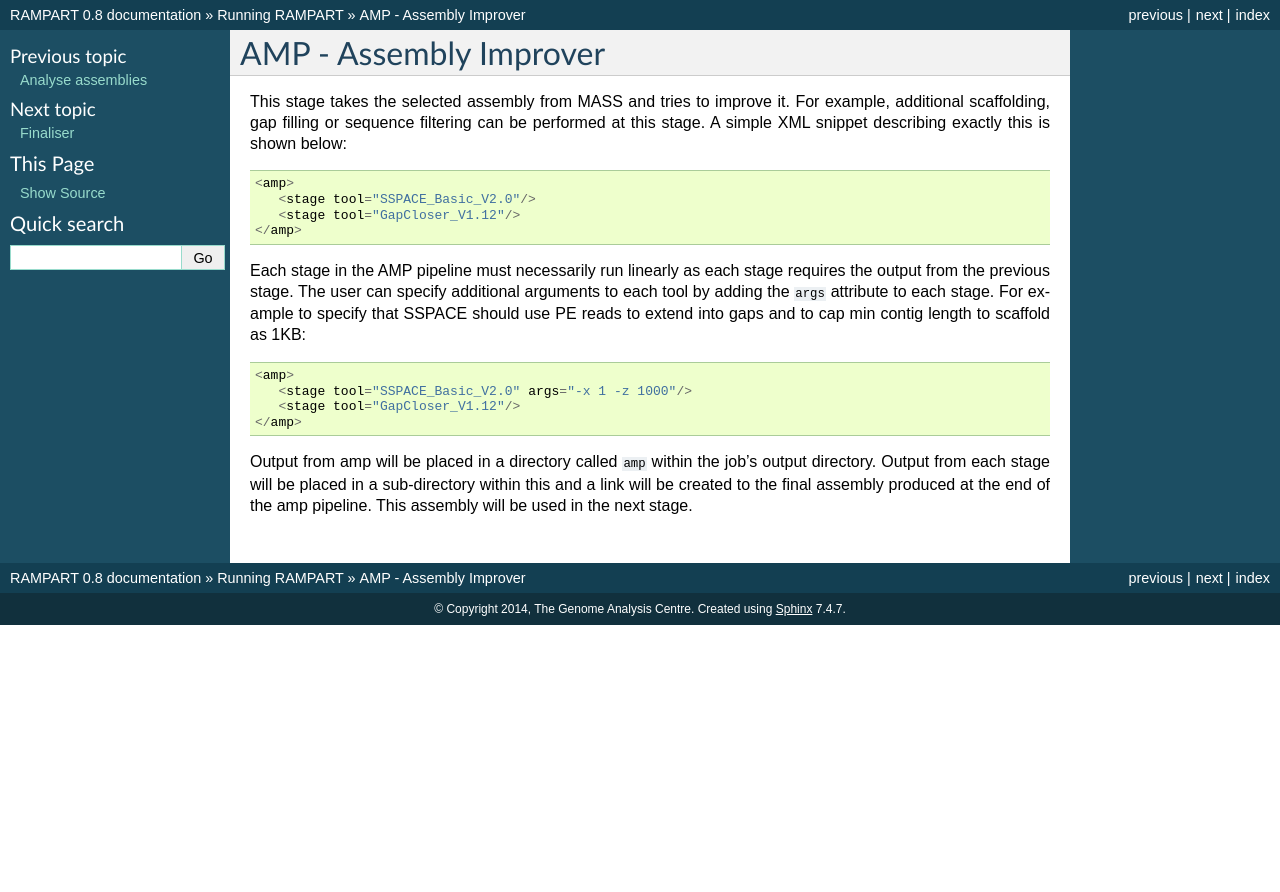
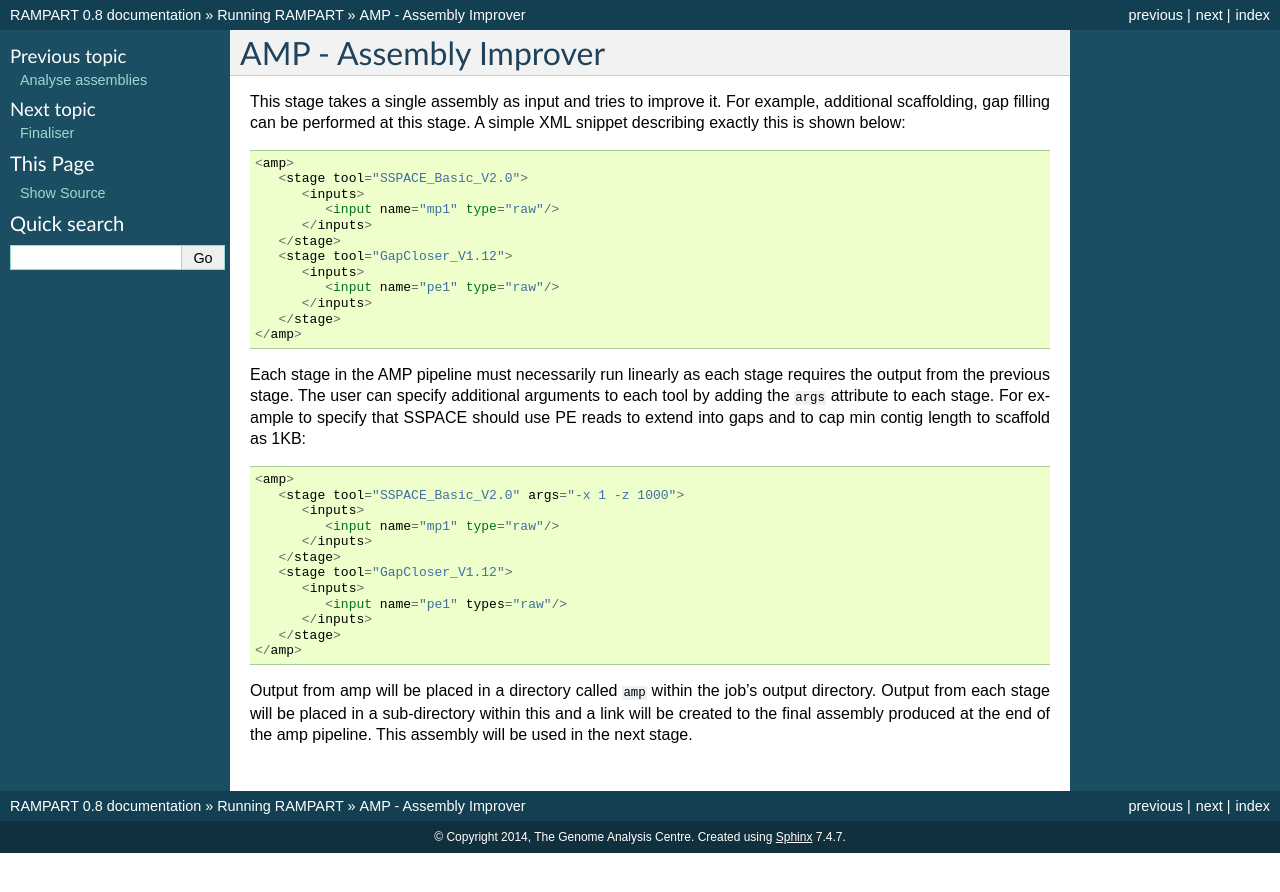
Before and after one commit to TGAC/RAMPART, a Sphinx documentation site: the page built from doc/source/amp.rst, in a window 1280 px wide. Shown: the top 892 px of the page. Built offline with Sphinx 7.4.7, drawn with Linux system fonts in a browser that asks for light colours.

```diff
--- a/doc/source/acknowledgements.rst
+++ b/doc/source/acknowledgements.rst
@@ -8,4 +8,6 @@ Acknowledgements
 * Tony Burdett (EBI)
 * Ricardo Ramirez (TGAC)
 * Purnima Pachori (TGAC)
+* Mark McCullen (TGAC)
+* Ram ...
 * And everyone who contributed to making the tools RAMPART depends on!
--- a/doc/source/amp.rst
+++ b/doc/source/amp.rst
@@ -3,13 +3,21 @@
 AMP - Assembly Improver
 =======================
 
-This stage takes the selected assembly from MASS and tries to improve it.  For example, additional scaffolding, gap
-filling or sequence filtering can be performed at this stage.  A simple XML snippet describing exactly this is shown
+This stage takes a single assembly as input and tries to improve it.  For example, additional scaffolding, gap
+filling can be performed at this stage.  A simple XML snippet describing exactly this is shown
 below::
 
    <amp>
-      <stage tool="SSPACE_Basic_V2.0"/>
-      <stage tool="GapCloser_V1.12"/>
+      <stage tool="SSPACE_Basic_V2.0">
+         <inputs>
+            <input name="mp1" type="raw"/>
+         </inputs>
+      </stage>
+      <stage tool="GapCloser_V1.12">
+         <inputs>
+            <input name="pe1" type="raw"/>
+         </inputs>
+      </stage>
    </amp>
 
 Each stage in the AMP pipeline must necessarily run linearly as each stage requires the output from the previous stage.
@@ -17,8 +25,16 @@ The user can specify additional arguments to each tool by adding the ``args`` at
 specify that SSPACE should use PE reads to extend into gaps and to cap min contig length to scaffold as 1KB::
 
    <amp>
-      <stage tool="SSPACE_Basic_V2.0" args="-x 1 -z 1000"/>
-      <stage tool="GapCloser_V1.12"/>
+      <stage tool="SSPACE_Basic_V2.0" args="-x 1 -z 1000">
+         <inputs>
+            <input name="mp1" type="raw"/>
+         </inputs>
+      </stage>
+      <stage tool="GapCloser_V1.12">
+         <inputs>
+            <input name="pe1" types="raw"/>
+         </inputs>
+      </stage>
    </amp>
 
 Output from amp will be placed in a directory called ``amp`` within the job's output directory.  Output from each stage
```
Also changed, not shown: doc/source/analyse_assemblies.rst (+14 -5 lines), 2 other files.
